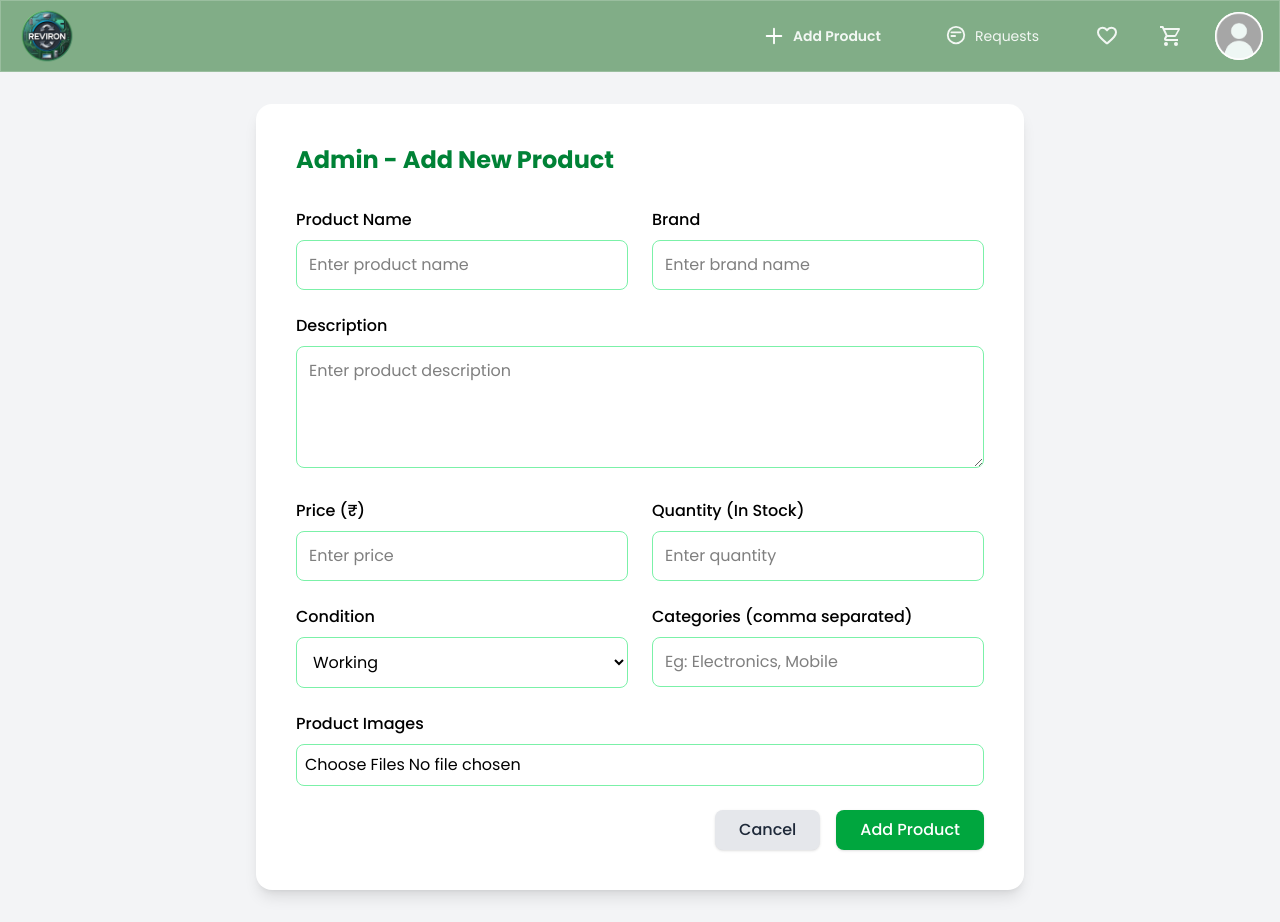
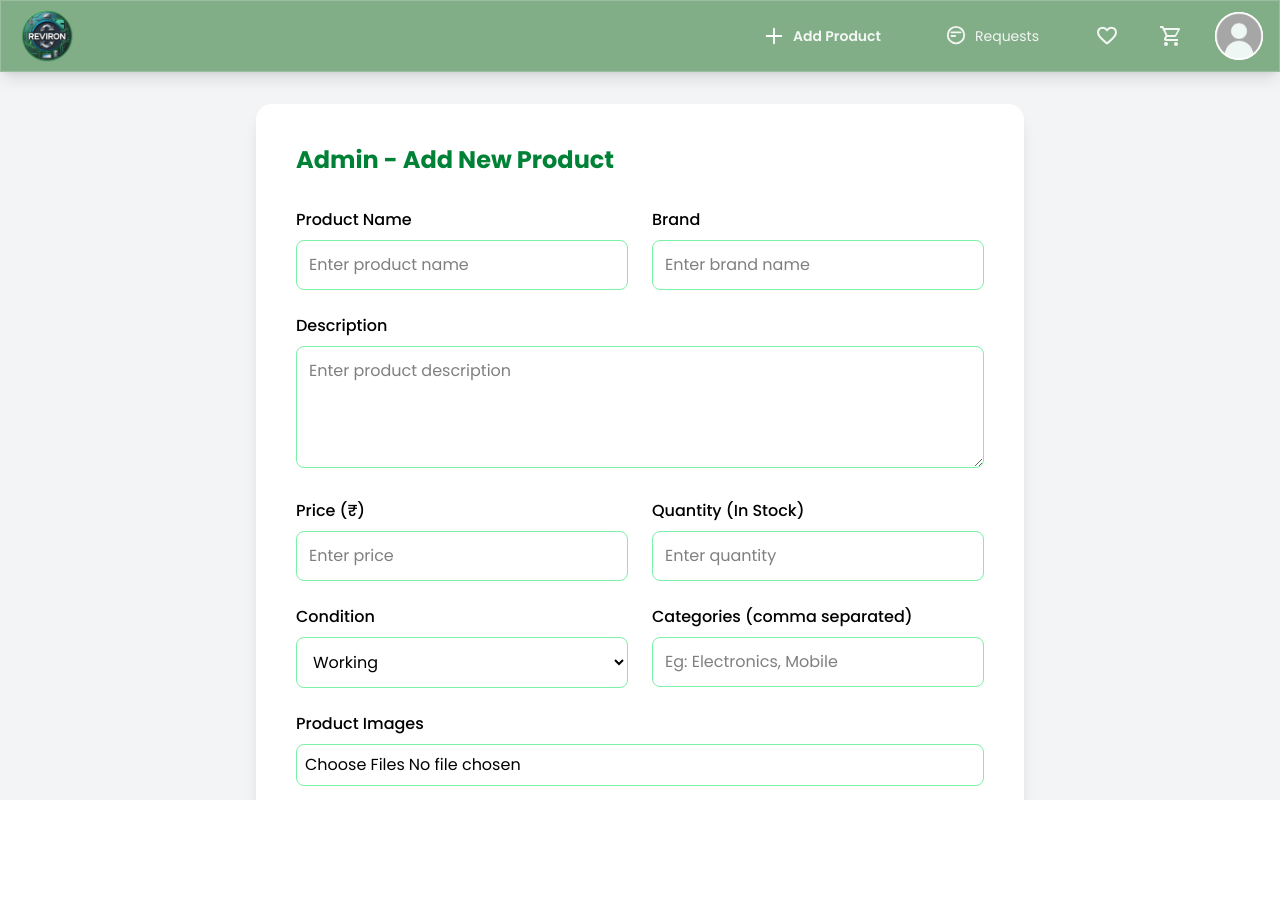
Before and after one commit to nkeerthika911/Reviron, a React (Vite) app in the folder client/: page /admin/product/add in a window 1280 px wide. After the commit the page ends 800 px from the top, so only its background shows below. Built offline with nearby package versions, Linux system fonts and the light colour scheme.

Commit message:
adjusted navbar in add new product

```diff
--- a/client/src/pages/products/AdminAddProducts.jsx
+++ b/client/src/pages/products/AdminAddProducts.jsx
@@ -1,5 +1,5 @@
 import React, { useState } from 'react';
-import { AdminNavbar } from './components/AdminNavbar'; // optional, if you want to reuse your Navbar too
+import { AdminNavbar } from './components/AdminNavbar';
 
 export const AdminAddProduct = () => {
   const [product, setProduct] = useState({
@@ -35,9 +35,11 @@ export const AdminAddProduct = () => {
   };
 
   return (
-    <>
-      <AdminNavbar /> {/* Remove if you don’t want the navbar */}
-      <div className="flex justify-center items-center min-h-screen bg-gray-100 pt-8 pb-8">
+    <div className="h-screen bg-gray-100 flex flex-col">
+      <AdminNavbar />
+
+      {/* Scrollable Content Below Navbar */}
+      <div className="flex-1 overflow-y-auto pt-8 pb-8 flex justify-center items-start">
         <form
           onSubmit={handleSubmit}
           className="bg-white p-10 rounded-2xl shadow-lg w-full max-w-3xl grid grid-cols-1 md:grid-cols-2 gap-6"
@@ -152,13 +154,13 @@ export const AdminAddProduct = () => {
             </button>
             <button
               type="submit"
-              className="bg-green-600 hover:bg-green-700 text-white font-medium px-6 py-2 rounded-lg shadow-sm transition"
+              className="bg-[#81AD87] hover:bg-[#92BE98] shadow-sm transition text-white font-medium px-6 py-2 rounded-lg shadow-sm transition"
             >
               Add Product
             </button>
           </div>
         </form>
       </div>
-    </>
+    </div>
   );
 };
```
